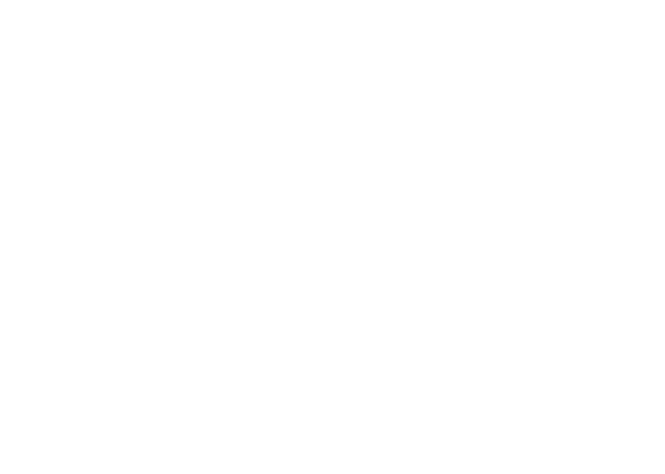
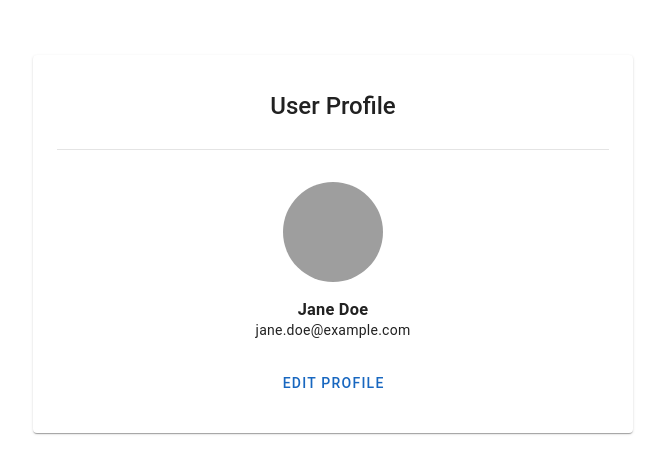
Before and after one commit to rjcbaron/reservo, a Vue app: page /profile in a window 1280 px wide. Before the commit this address had no page. Shown: the part 156-630 px from the top of the page, without its empty margins (307-972 px from the left). Built offline with nearby package versions, Linux system fonts and the light colour scheme; grey boxes are pictures that could not be loaded.

Commit message:
temporary profileview page

```diff
--- a/src/router/index.js
+++ b/src/router/index.js
@@ -1,6 +1,7 @@
 import { createRouter, createWebHistory } from 'vue-router'
 import LoginView from '@/views/auth/auth/LoginView.vue'
 import RegisterView from '@/views/auth/auth/RegisterView.vue'
+import ProfileView from '@/views/auth/auth/ProfileView.vue'
 
 const router = createRouter({
   history: createWebHistory(import.meta.env.BASE_URL),
@@ -15,6 +16,11 @@
       name: 'register',
       component: RegisterView,
     },
+    {
+      path: '/profile',
+      name: 'profile',
+      component: ProfileView,
+    },
   ],
 })
 
--- a/src/views/auth/auth/LoginView.vue
+++ b/src/views/auth/auth/LoginView.vue
@@ -11,14 +11,13 @@
     <template #content>
       <v-row>
         <v-col cols="12" md="6">
-          <v-card class="mx-auto pt-16 text-center" subtitle="Log in to your account">
+          <v-card class="mx-auto pt-16 text-center" subtitle="Log in">
             <template #title>
               <v-img class="mx-auto" src="/images/logo-favicon.png" :width="mobile ? '75%' : '50%'">
               </v-img>
             </template>
             <v-divider class="my-5"></v-divider>
             <v-card-text class="bg-surface-light pt-4">
-
               <LoginForm></LoginForm>
 
               <v-divider class="my-5"></v-divider>
--- /dev/null
+++ b/src/views/auth/auth/ProfileView.vue
@@ -0,0 +1,58 @@
+<script setup>
+import { ref } from 'vue'
+
+// Simulated user session data — replace with real auth data
+const user = ref({
+  firstName: 'Jane',
+  lastName: 'Doe',
+  email: 'jane.doe@example.com',
+  avatar: '/images/default-avatar.png',
+})
+
+const isEditing = ref(false)
+
+function saveChanges() {
+  // Replace this with your API call to update user info
+  console.log('Saved:', user.value)
+  isEditing.value = false
+}
+
+function cancelEdit() {
+  isEditing.value = false
+  // Reset to original values if needed
+}
+</script>
+
+<template>
+  <v-container class="d-flex justify-center align-center" style="min-height: 100vh">
+    <v-card class="pa-6" max-width="600" width="100%">
+      <v-card-title class="text-h5 text-center">User Profile</v-card-title>
+      <v-divider class="my-4" />
+
+      <v-card-text class="text-center">
+        <v-avatar size="100" class="mx-auto mb-4">
+          <v-img :src="user.avatar" alt="Avatar" />
+        </v-avatar>
+
+        <v-form v-if="isEditing" class="text-left">
+          <v-text-field v-model="user.firstName" label="First Name" outlined dense />
+          <v-text-field v-model="user.lastName" label="Last Name" outlined dense />
+          <v-text-field v-model="user.email" label="Email" outlined dense />
+        </v-form>
+
+        <div v-else>
+          <h3>{{ user.firstName }} {{ user.lastName }}</h3>
+          <p>{{ user.email }}</p>
+        </div>
+      </v-card-text>
+
+      <v-card-actions class="justify-center">
+        <v-btn v-if="!isEditing" color="primary" @click="isEditing = true"> Edit Profile </v-btn>
+        <div v-else>
+          <v-btn color="success" @click="saveChanges">Save</v-btn>
+          <v-btn color="error" variant="outlined" @click="cancelEdit">Cancel</v-btn>
+        </div>
+      </v-card-actions>
+    </v-card>
+  </v-container>
+</template>
--- a/src/views/auth/auth/RegisterView.vue
+++ b/src/views/auth/auth/RegisterView.vue
@@ -12,8 +12,6 @@
       ><v-row>
         <v-col cols="12" md="6">
           <v-card class="mx-auto text-center" subtitle="Create your account">
-
-
             <template #title>
               <v-img
                 class="mx-auto"
@@ -23,9 +21,7 @@
             </template>
             <v-divider class="my-5"></v-divider>
             <v-card-text class="bg-surface-light pt-4">
-
               <RegisterForm></RegisterForm>
-
             </v-card-text>
           </v-card>
         </v-col>
```
